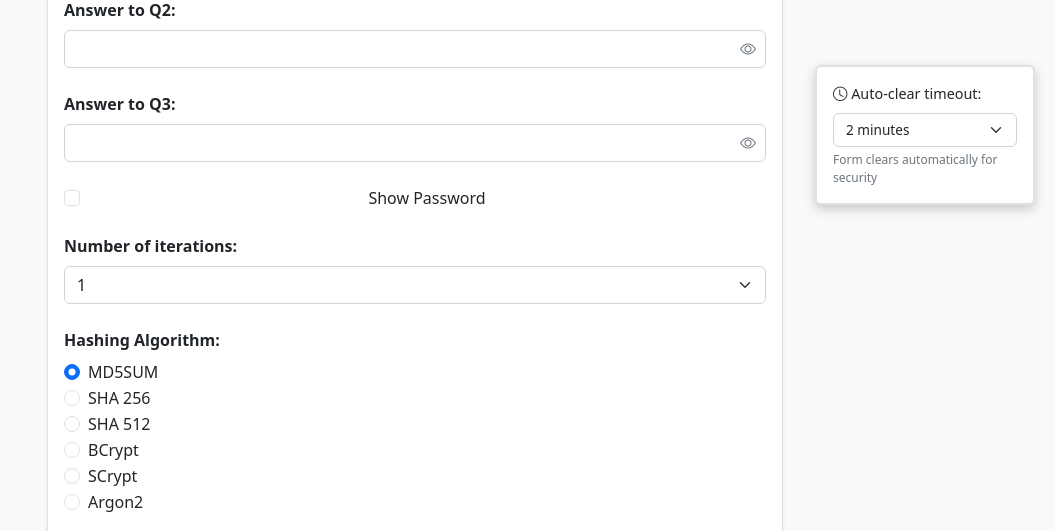
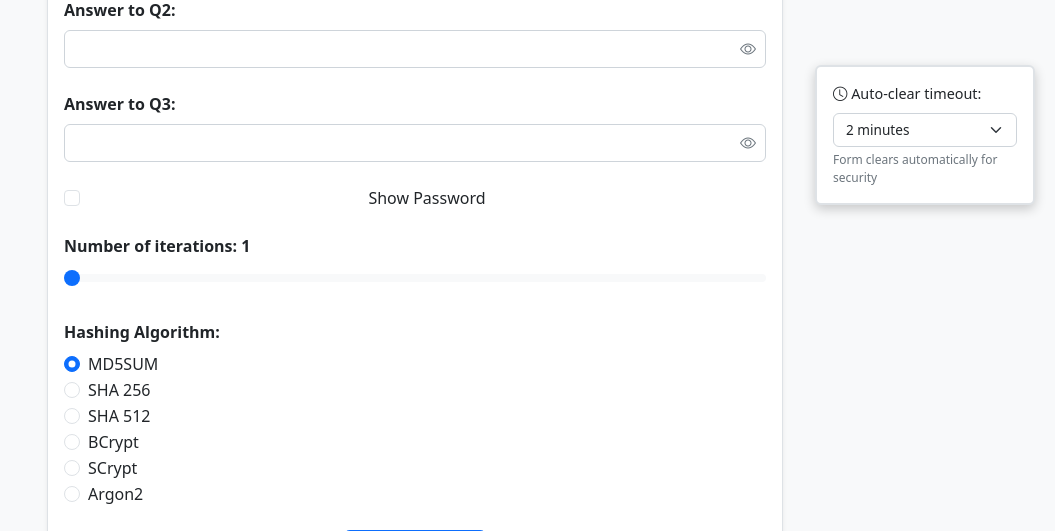
Before and after one commit to compilable/Security_Utils, a PHP site: page /password_hash_gen.php in a window 1280 px wide. Shown: the part 575-1106 px from the top of the page, without its empty margins (225-1280 px from the left). Run offline with PHP 8.4, Linux system fonts and the light colour scheme; some libraries are stand-ins or nearby versions.

Commit message:
BCrypt hash using passwrd fix

```diff
--- a/password_hash_gen.php
+++ b/password_hash_gen.php
@@ -273,12 +273,8 @@ header("Permissions-Policy: geolocation=(), microphone=(), camera=()");
 
                             <!-- Iterations -->
                             <div class="mb-4">
-                                <label for="iterations" class="form-label fw-bold">Number of iterations:</label>
-                                <select class="form-select" id="iterations" name="iterations">
-                                    <?php for($i = 1; $i <= 10; $i++): ?>
-                                        <option value="<?php echo $i; ?>" <?php echo $i === 1 ? 'selected' : ''; ?>><?php echo $i; ?></option>
-                                    <?php endfor; ?>
-                                </select>
+                                <label for="iterations" class="form-label fw-bold">Number of iterations: <span id="iterationsValue">1</span></label>
+                                <input type="range" class="form-range" id="iterations" name="iterations" min="1" max="20" value="1" step="1" oninput="document.getElementById('iterationsValue').textContent = this.value">
                             </div>
 
                             <!-- Hash Algorithm -->
@@ -1292,7 +1288,7 @@ header("Permissions-Policy: geolocation=(), microphone=(), camera=()");
                     const selectedHash = this.selectedHash;
                     const iterations = parseInt(document.getElementById('iterations').value);
 
-                    if (iterations < 1 || iterations > 10) {
+                    if (iterations < 1 || iterations > 20) {
                         throw new Error('Invalid iteration count');
                     }
 
@@ -1322,22 +1318,21 @@ header("Permissions-Policy: geolocation=(), microphone=(), camera=()");
                         throw new Error('At least one input is required: password, files, or security questions');
                     }
 
-                    // If no files or questions provided but password exists, use the password itself as input
-                    if (finalPassword.length === 0 && password) {
-                        finalPassword.push(password);
-                    }
-
                     let finalHash;
 
-                    // Use password as HMAC key if provided, otherwise just combine the hashes
-                    if (password) {
+                    // Check if we have ONLY a password (no files or security questions)
+                    if (finalPassword.length === 0 && password) {
+                        // Single password case - hash the password directly without HMAC
+                        finalHash = await SecureHashUtils.genStringHash(selectedHash, password);
+                    } else if (password && finalPassword.length > 0) {
+                        // Password + other inputs - use HMAC approach
                         finalHash = await SecureHashUtils.getHmacDigest(
                             selectedHash,
                             finalPassword,
                             password
                         );
                     } else {
-                        // If no password provided, just hash the combined inputs
+                        // No password provided, just hash the combined inputs
                         const combinedInput = finalPassword.join('');
                         finalHash = await SecureHashUtils.genStringHash(selectedHash, combinedInput);
                     }
@@ -1447,6 +1442,7 @@ header("Permissions-Policy: geolocation=(), microphone=(), camera=()");
                 document.getElementById('showPasswordCheck').checked = false;
                 document.getElementById('md5').checked = true;
                 document.getElementById('iterations').value = '1';
+                document.getElementById('iterationsValue').textContent = '1';
 
                 // Clear files
                 this.selectedFiles.clear();
```
Also changed, not shown: README.md.
